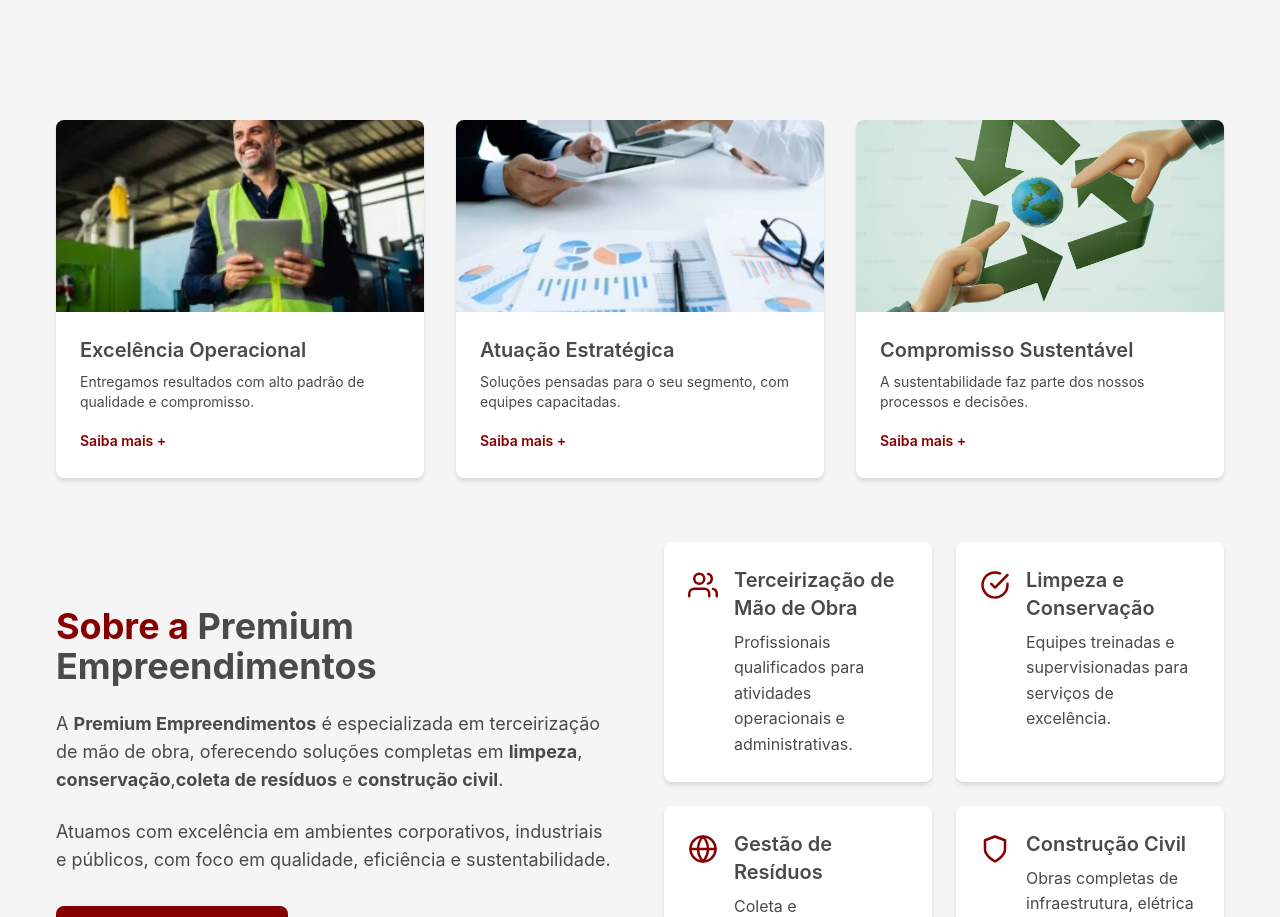
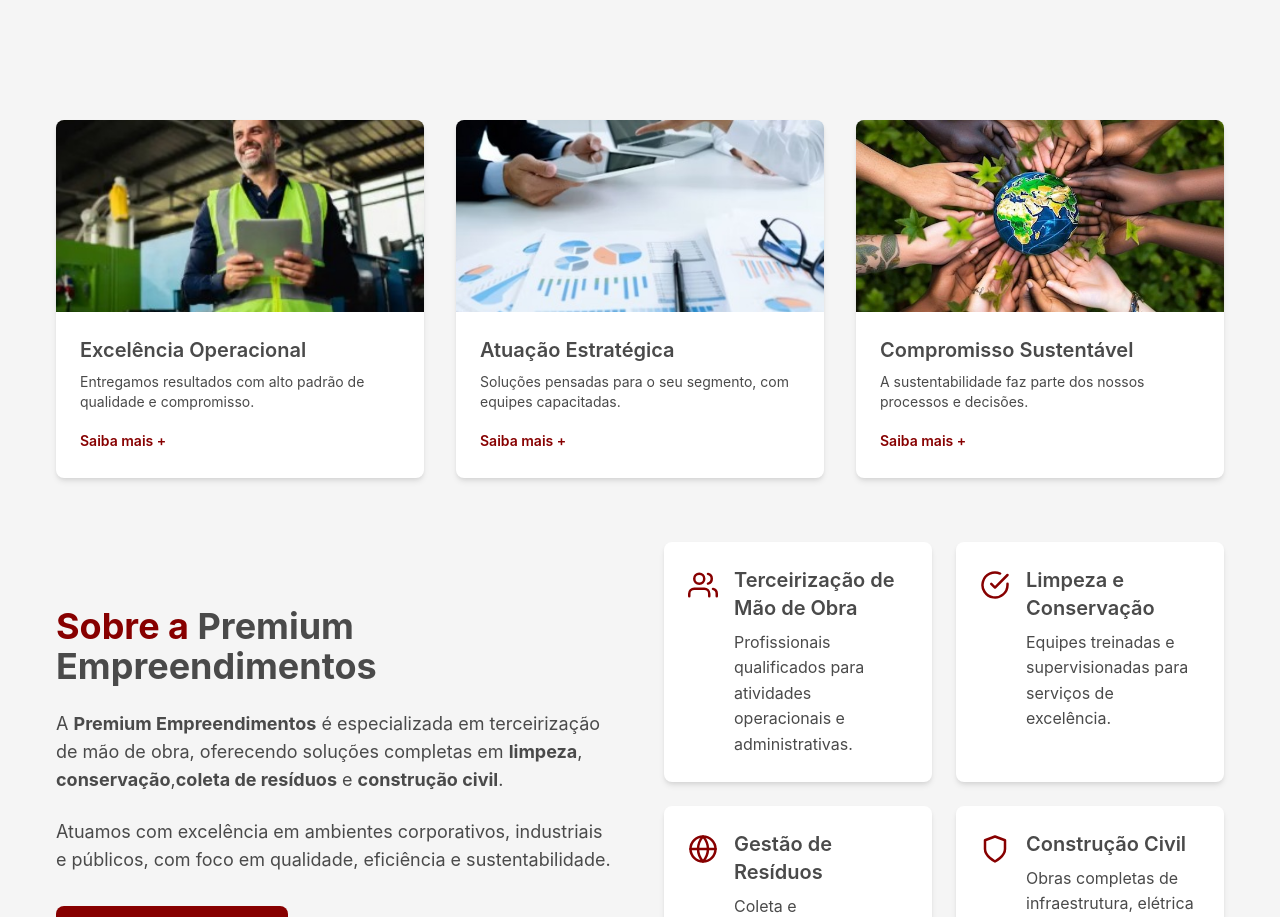
Before and after one commit to fullstackpaduavinicius/premium-servi-os, a React (Vite) app: page / in a window 1280 px wide. Shown: the part 840-1757 px from the top of the page. Built offline with nearby package versions, Linux system fonts and the light colour scheme.

Commit message:
alterando formato de cards

```diff
--- a/src/components/sections/AboutSection.jsx
+++ b/src/components/sections/AboutSection.jsx
@@ -13,7 +13,7 @@
       description: 'Soluções pensadas para o seu segmento, com equipes capacitadas.',
     },
     {
-      image: 'src/assets/imagens/card1.png',
+      image: 'src/assets/imagens/card1.jpg',
       title: 'Compromisso Sustentável',
       description: 'A sustentabilidade faz parte dos nossos processos e decisões.',
     },
```
Also changed, not shown: src/assets/imagens/card1.jpg (added), src/assets/imagens/card1.png (deleted).
